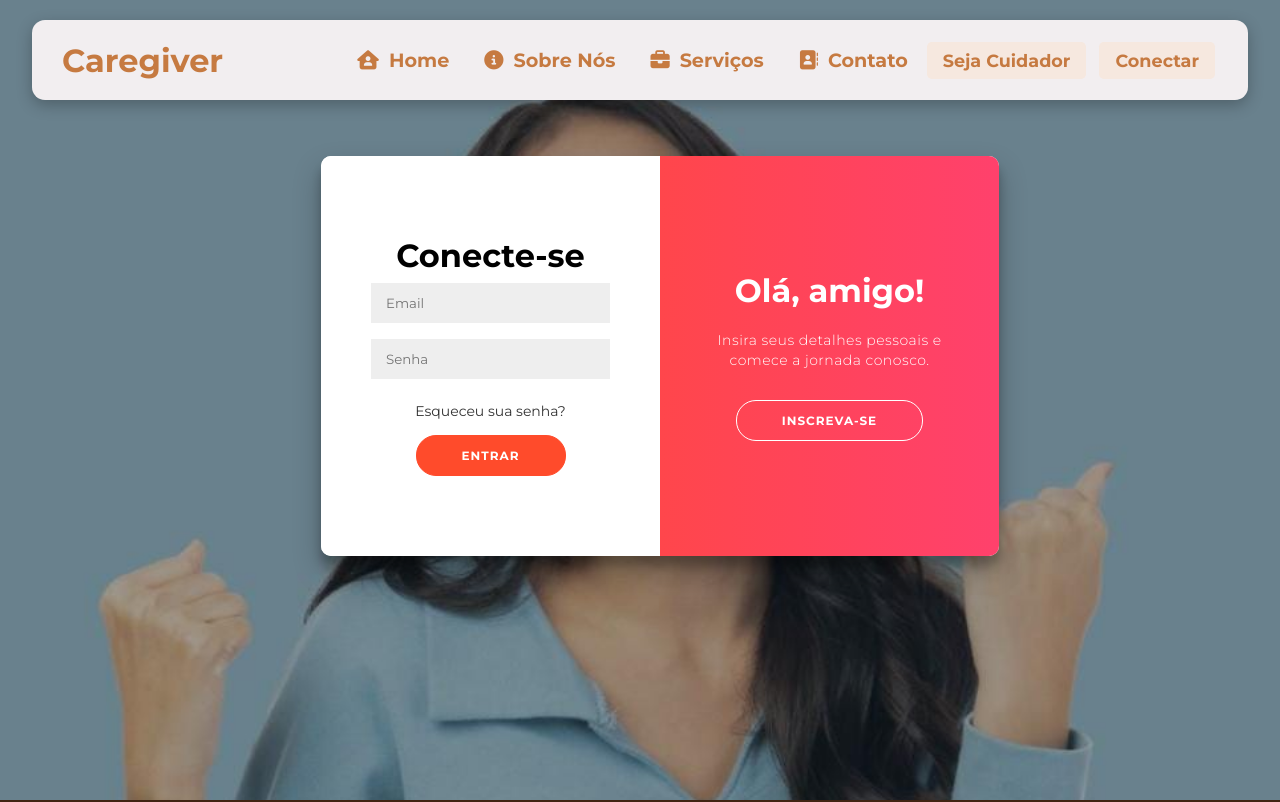
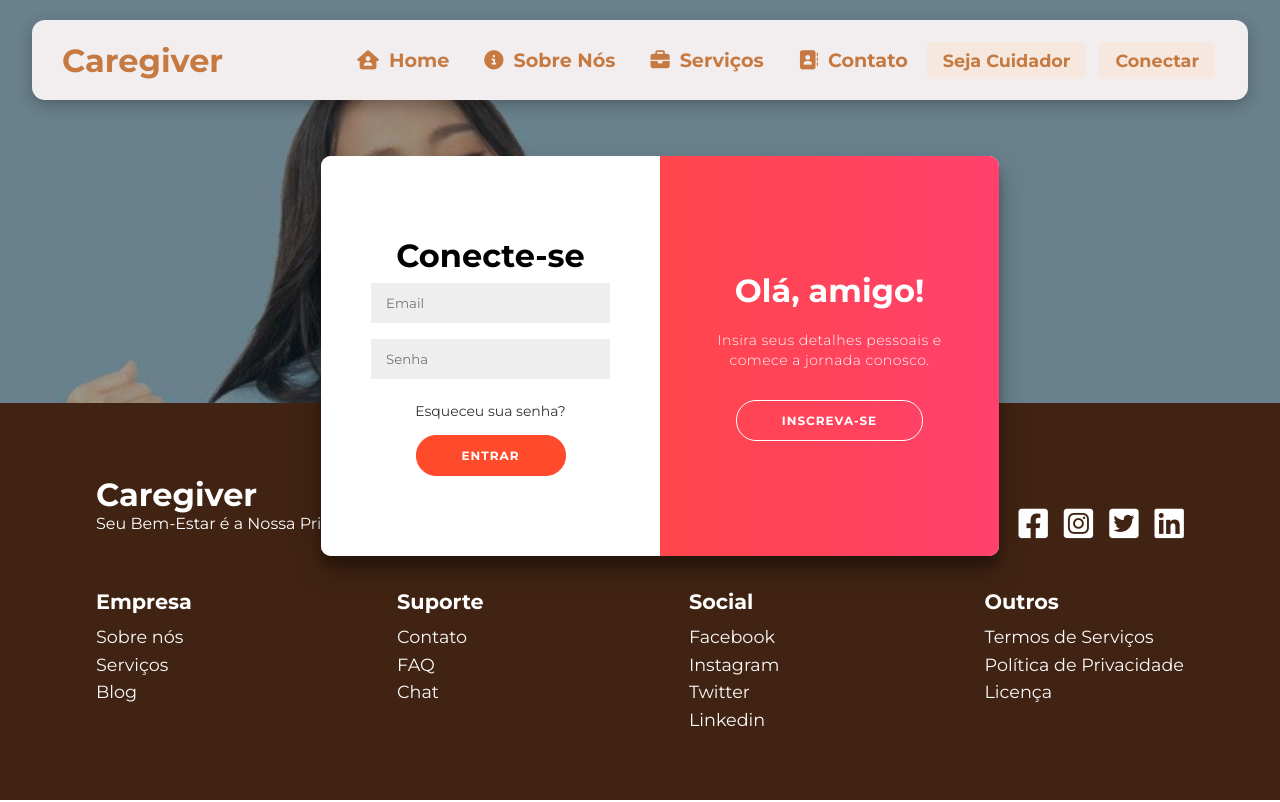
Before and after one commit to NotedSilva/projeto-caregiver, a React (Create React App) app: page /conectar in a window 1280 px wide. Shown: the top 802 px of the page. Built offline with nearby package versions, Linux system fonts and the light colour scheme.

Commit message:
Ajustes nas funcionalidades duplicadas

```diff
--- a/src/components/Faq/Faq.js
+++ b/src/components/Faq/Faq.js
@@ -50,7 +50,7 @@ function Faq() {
     <div className="container-1">
       <div>
         <span className="accordion__title">Perguntas Frequentes(FAQ)</span>
-        <h1>Dúvidas Comuns Resolvidas</h1>
+        <h1 className='h1-h1'>Dúvidas Comuns Resolvidas</h1>
       </div>
       <div className="accordion__faq">
         {dataFaq.map((item, index) => (
--- a/src/components/Faq/FaqStyles.css
+++ b/src/components/Faq/FaqStyles.css
@@ -4,7 +4,7 @@
     padding: 20px;
   }
 
-  h1 {
+  .h1-h1 {
     font-size: 36px;
     margin: 0;
     margin-bottom: 20px;
--- a/src/routes/Conectar.js
+++ b/src/routes/Conectar.js
@@ -7,7 +7,7 @@ const Conectar=()=>{
 return(
 <div style={{ display: 'flex', flexDirection: 'column', minHeight: '100vh', backgroundImage: `url(${img1010})`, backgroundSize: 'cover', backgroundRepeat: 'no-repeat' }}>
         <Navbar />
-    <div style={{ flex: 1, display: 'flex', justifyContent: 'center', alignItems: 'center', marginBottom: '50rem' }}>
+    <div style={{ flex: 1, display: 'flex', justifyContent: 'center', alignItems: 'center', }}>
     <Login/>
     </div>
     <Footer />
```
